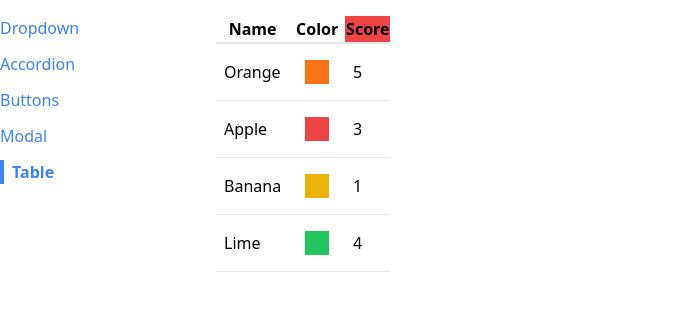
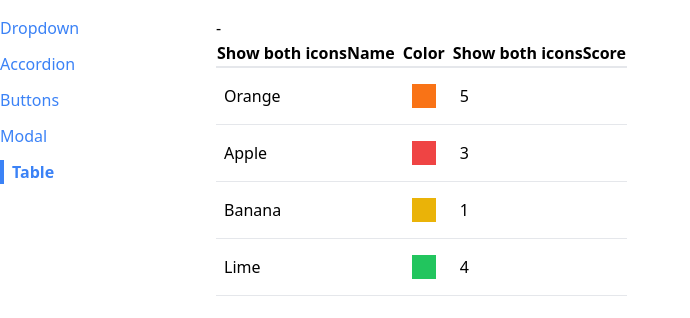
Before and after one commit to locaulker/components, a React (Create React App) app: page /table in a window 1280 px wide. Shown: the top 318 px of the page, without its empty margins (0-690 px from the left). Built offline with nearby package versions, Linux system fonts and the light colour scheme.

Commit message:
completed table sorting logic

```diff
--- /dev/null
+++ b/src/components/SortableTable.js
@@ -0,0 +1,80 @@
+import React, { useState } from "react"
+import Table from "./Table"
+
+function SortableTable(props) {
+  const [sortOrder, setSortOrder] = useState(null)
+  const [sortBy, setSortBy] = useState(null)
+  const { config, data } = props
+
+  const handleClick = label => {
+    if (sortOrder === null) {
+      setSortOrder("asc")
+      setSortBy(label)
+    } else if (sortOrder === "asc") {
+      setSortOrder("desc")
+      setSortBy(label)
+    } else if (sortOrder === "desc") {
+      setSortOrder(null)
+      setSortBy(null)
+    }
+  }
+
+  const updatedConfig = config.map(column => {
+    if (!column.sortValue) {
+      return column
+    }
+
+    return {
+      ...column,
+      header: () => (
+        <th onClick={() => handleClick(column.label)}>
+          {getIcons(column.label, sortBy, sortOrder)}
+          {column.label}
+        </th>
+      )
+    }
+  })
+
+  // Only sort data if sortOrder && sortBy are not null
+  // Make a copy of the 'data' array props (DO NOT Modify it)
+  // Find the correct sortValue function and use it for sorting
+  let sortedData = data
+  if (sortOrder && sortBy) {
+    const { sortValue } = config.find(column => column.label === sortBy)
+    sortedData = [...data].sort((a, b) => {
+      const valueA = sortValue(a)
+      const valueB = sortValue(b)
+
+      const reverseOrder = sortOrder === "asc" ? 1 : -1
+
+      if (typeof valueA === "string") {
+        return valueA.localeCompare(valueB) * reverseOrder
+      } else {
+        return (valueA - valueB) * reverseOrder
+      }
+    })
+  }
+
+  return (
+    <div>
+      {sortOrder} - {sortBy}
+      <Table {...props} data={sortedData} config={updatedConfig} />
+    </div>
+  )
+}
+
+function getIcons(label, sortBy, sortOrder) {
+  if (label !== sortBy) {
+    return "Show both icons"
+  }
+
+  if (sortOrder === null) {
+    return "Show both icons"
+  } else if (sortOrder === "asc") {
+    return "Show up icon"
+  } else if (sortOrder === "desc") {
+    return "Show down icon"
+  }
+}
+
+export default SortableTable
--- a/src/components/Table.js
+++ b/src/components/Table.js
@@ -17,6 +17,7 @@
         </td>
       )
     })
+
     return (
       <tr className="border-b" key={keyFn(rowData)}>
         {renderedCells}
--- a/src/pages/TablePage.js
+++ b/src/pages/TablePage.js
@@ -1,25 +1,30 @@
 import React from "react"
-import Table from "../components/Table"
+// import Table from "../components/Table"
+import SortableTable from "../components/SortableTable"
 
 function TablePage() {
   const data = [
     { name: "Orange", color: "bg-orange-500", score: 5 },
     { name: "Apple", color: "bg-red-500", score: 3 },
     { name: "Banana", color: "bg-yellow-500", score: 1 },
-    { name: "Lime", color: "bg-green-500", score: 4 },
+    { name: "Lime", color: "bg-green-500", score: 4 }
   ]
 
   const config = [
-    { label: "Name", render: fruit => fruit.name },
+    {
+      label: "Name",
+      render: fruit => fruit.name,
+      sortValue: fruit => fruit.name
+    },
     {
       label: "Color",
-      render: fruit => <div className={`p-3 m-2 ${fruit.color}`} />,
+      render: fruit => <div className={`p-3 m-2 ${fruit.color}`} />
     },
     {
       label: "Score",
       render: fruit => fruit.score,
-      header: () => <th className="bg-red-500">Score</th>,
-    },
+      sortValue: fruit => fruit.score
+    }
   ]
 
   const keyFn = fruit => {
@@ -28,7 +33,7 @@
 
   return (
     <div>
-      <Table data={data} config={config} keyFn={keyFn} />
+      <SortableTable data={data} config={config} keyFn={keyFn} />
     </div>
   )
 }
```
